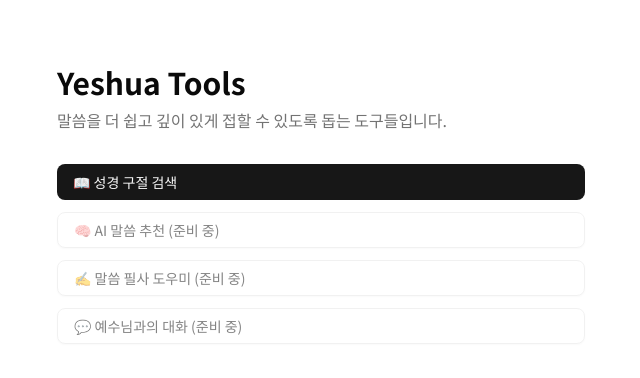
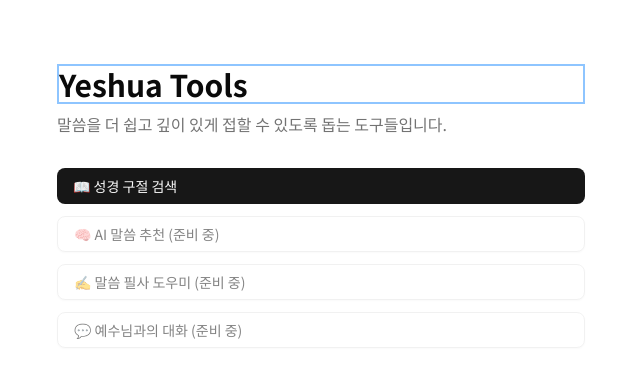
Before and after one commit to NamKiJoon/YeshuaAI, a Next.js app: page / in a window 1280 px wide. Shown: the top 378 px of the page, without its empty margins (319-959 px from the left). Built offline with nearby package versions, Linux system fonts and the light colour scheme.

Commit message:
Fix: 불필요 코드 정리

```diff
--- a/src/app/layout.tsx
+++ b/src/app/layout.tsx
@@ -30,6 +30,9 @@ export default function RootLayout({
 }>) {
   return (
     <html lang="en">
+      <head>
+        <meta name="viewport" content="width=device-width, initial-scale=1.0" />
+      </head>
       <body>{children}</body>
     </html>
   );
--- a/src/app/page.tsx
+++ b/src/app/page.tsx
@@ -5,7 +5,9 @@ export default function Home() {
   return (
     <main className="max-w-xl mx-auto py-16 px-6 space-y-8">
       <section>
-        <h1 className="text-3xl font-bold mb-2">Yeshua Tools</h1>
+        <h1 className="text-3xl font-bold mb-2 border-2 border-blue-300">
+          Yeshua Tools
+        </h1>
         <p className="text-muted-foreground">
           말씀을 더 쉽고 깊이 있게 접할 수 있도록 돕는 도구들입니다.
         </p>
```
